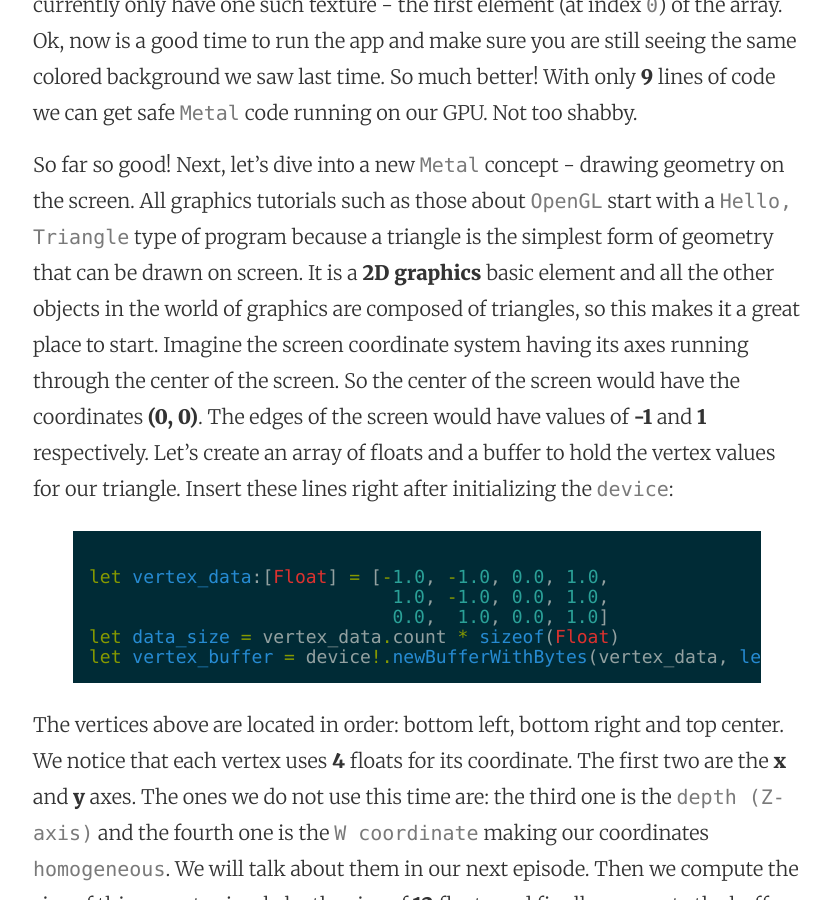
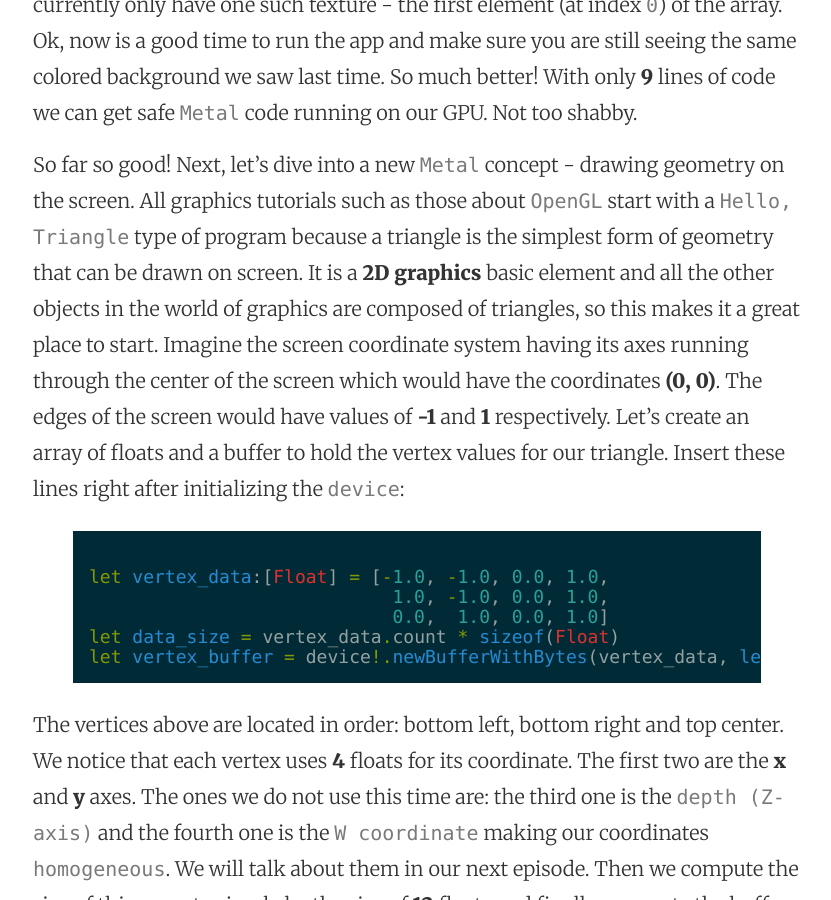
Before and after one commit to mhorga/mhorga.github.io, a Jekyll site: the page built from _posts/2016-01-18-using-metalkit-part-2.markdown, in a window 1280 px wide and 900 px high, scrolled down 1972 px. Shown: the whole window, without its empty margins (223-1054 px from the left). Built offline with Jekyll 4.4.1, drawn with Linux system fonts in a browser that asks for light colours.

Commit message:
Post update: Using MetalKit part 2

```diff
--- a/_posts/2016-01-18-using-metalkit-part-2.markdown
+++ b/_posts/2016-01-18-using-metalkit-part-2.markdown
@@ -53,7 +53,7 @@ You might wonder what __colorAttachments[0]__ means. To set the `rendering pipel
 
 We are only interested in storing color data for now and `colorAttachments` is an array of textures that hold drawings results and display them on the screen. We currently only have one such texture - the first element (at index `0`) of the array. Ok, now is a good time to run the app and make sure you are still seeing the same colored background we saw last time. So much better! With only __9__ lines of code we can get safe `Metal` code running on our GPU. Not too shabby.
 
-So far so good! Next, let's dive into a new `Metal` concept - drawing geometry on the screen. All graphics tutorials such as those about `OpenGL` start with a `Hello, Triangle` type of program because a triangle is the simplest form of geometry that can be drawn on screen. It is a __2D graphics__ basic element and all the other objects in the world of graphics are composed of triangles, so this makes it a great place to start. Imagine the screen coordinate system having its axes running through the center of the screen. So the center of the screen would have the coordinates __(0, 0)__. The edges of the screen would have values of __-1__ and __1__ respectively. Let's create an array of floats and a buffer to hold the vertex values for our triangle. Insert these lines right after initializing the `device`:
+So far so good! Next, let's dive into a new `Metal` concept - drawing geometry on the screen. All graphics tutorials such as those about `OpenGL` start with a `Hello, Triangle` type of program because a triangle is the simplest form of geometry that can be drawn on screen. It is a __2D graphics__ basic element and all the other objects in the world of graphics are composed of triangles, so this makes it a great place to start. Imagine the screen coordinate system having its axes running through the center of the screen which would have the coordinates __(0, 0)__. The edges of the screen would have values of __-1__ and __1__ respectively. Let's create an array of floats and a buffer to hold the vertex values for our triangle. Insert these lines right after initializing the `device`:
 
 {% highlight swift %}
 let vertex_data:[Float] = [-1.0, -1.0, 0.0, 1.0,
```
